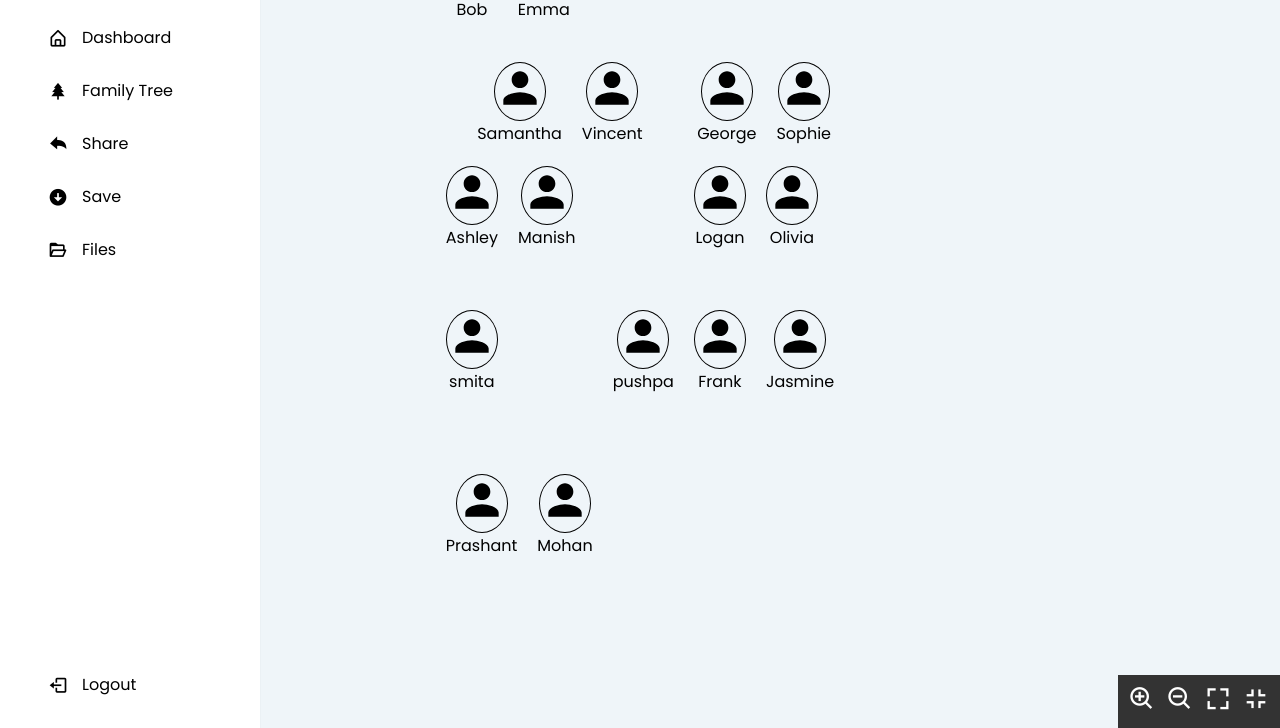
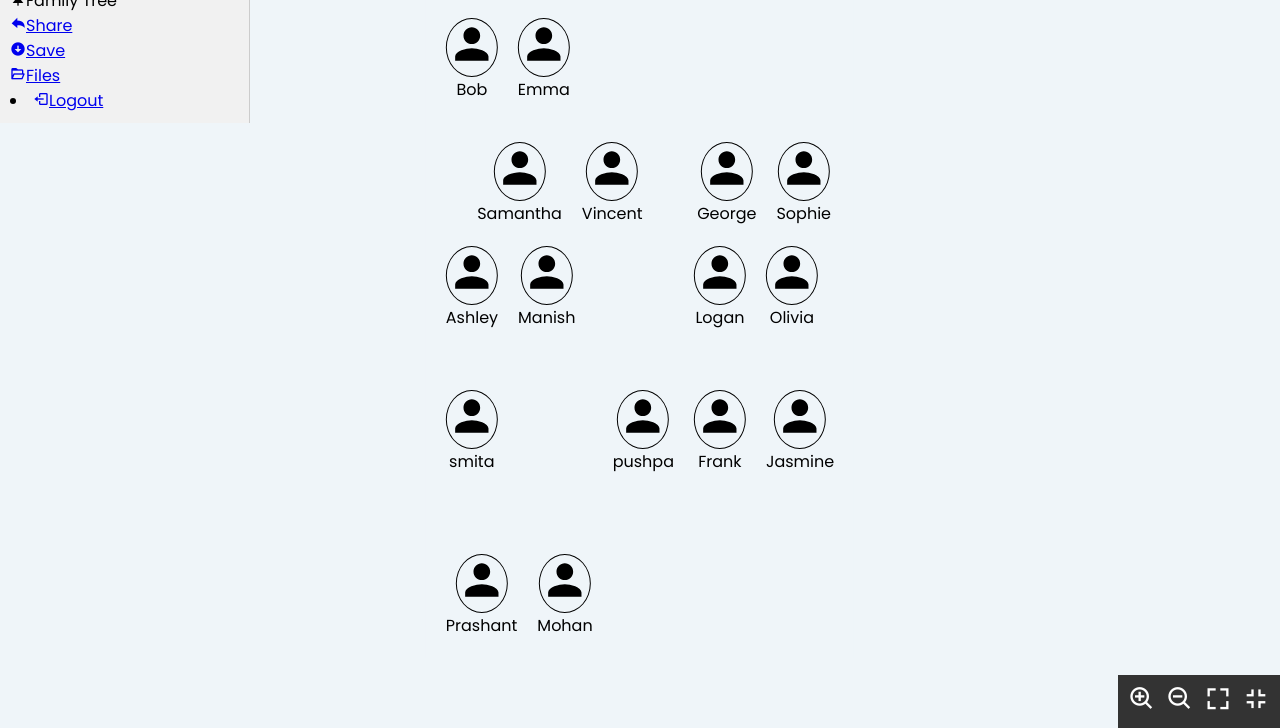
Before and after one commit to naiyah-hub/blended, a Gatsby site: page /App in a window 1280 px wide. Shown: the part 72-800 px from the top of the page. Built offline with nearby package versions, Linux system fonts and the light colour scheme; Gatsby itself is replaced by a stand-in of ours.

Commit message:
removed nav css created CSS for  family tree container

```diff
--- a/src/styles/global.css
+++ b/src/styles/global.css
@@ -12,91 +12,34 @@
 }
 
 body{
-  min-height: 100%;
   background: #eff5f9;
-
-}
-nav {
-  position: fixed;
-  top: 0;
-  left: 0;
-  height: 70px;
-  width: 100%;
-  display: flex;
-  align-items: center;
-  background: #fff;
-  box-shadow: 0 0 1px rgba(0,0,0,0.1);
 }
 
-nav.logo{
-  display: flex;
-  align-items: center;
-  margin: 0 24px;
+.content-container {
+  /* border: 5px solid; */
+  position: absolute;
+  top: 50%;
+  left: 50%;
+  transform: translate(-50%, -50%);
+  padding: 10px;
+  transform-origin: center;
+  background: #eff5f9;
 }
 
-.logo .menu-icon{
-  color: #333;
-  font-size: 24px;
-  margin-right: 14px;
-  cursor: pointer;
+.family-tree-container {
+  display: flex;
+  justify-content: center;
+  align-items: center;
+  width: 100%;
 }
 
-.logo .logo-name{
-  color: #333;
-  font-size: 22px;
-  font-weight: 500;
+.current-member-container {
+  display: flex;
+  justify-content: center;
+  align-items: center;
+  background-color: #f1f1f1;
+  padding: 10px;
+  border: 1px solid #cccccc;
+  width: 250px;
+  margin: 20px auto;
 }
-
-nav .sidebar{
-  position: fixed;
-  top: 0;
-  left: 0;
-  height: 100%;
-  width: 260px;
-  padding: 20px ;
-  background-color: #fff;
-  box-shadow: 0 5px 1px rgba(0,0,0,0.1);
-  z-index: 1.5;
-}
-
-.sidebar .sidebar-content{
-  display: flex;
-  height: 100%;
-  flex-direction: column;
-  justify-content: space-between;
-  padding: 30px 16px;
-}
-
-.sidebar-content .list{
-  list-style: none;
-}
-
-.list .nav-link{
-  display: flex;
-  align-items: center;
-  padding: 14px 12px;
-  border-radius: 8px;
-  background-color: #fff;
-  text-decoration: none;
-}
-
-.nav-link:hover{
-  background-color: #ade9c8;
-}
-
-.nav-link .icon{
-  margin-right: 14px;
-  font-size: 20px;
-  color: #000000;
-}
-
-.nav-link .link{
-  font-size: 16px;
-  color: #000000;
-  font-weight: 400;
-}
-
-.nav-link:hover .icon,
-.nav-link:hover .link{
-  color: #fff;
-}
```
